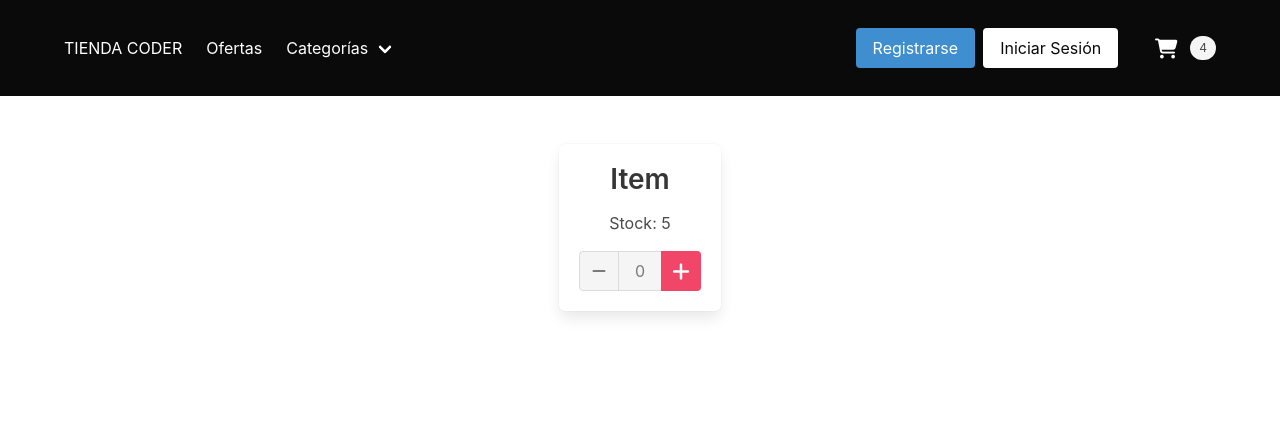
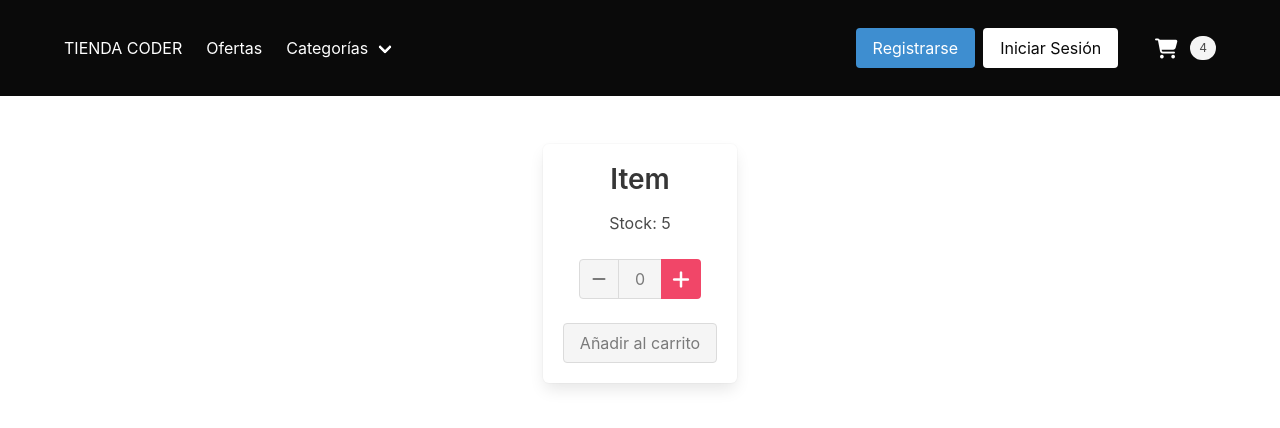
Before and after one commit to Draug0/codertienda-quevedo, a React (Create React App) app: page / in a window 1280 px wide. Shown: the top 428 px of the page. Built offline with nearby package versions, Linux system fonts and the light colour scheme.

Commit message:
Correccion entrega clase 5

```diff
--- a/src/components/CartWidget.js
+++ b/src/components/CartWidget.js
@@ -4,7 +4,7 @@ const CartWidget = () => {
     return (
         <a className="navbar-item">
             <span className="icon is-large">
-                <i class="fa-solid fa-lg fa-cart-shopping" />
+                <i className="fa-solid fa-lg fa-cart-shopping" />
             </span>
             <span className="tag is-rounded">4</span>
         </a>
--- a/src/components/ItemCount.js
+++ b/src/components/ItemCount.js
@@ -1,32 +1,49 @@
-import React from "react";
+import React, {useState} from "react";
 
 const ItemCount = ({ stock, initial, onAdd }) => {
+    const [ amount, setAmount ] = useState(initial)
+
+    const handleAmount = (action) => {
+        if (action == 'sumar') {
+            setAmount(amount + 1)
+        } else {
+            setAmount(amount - 1)
+        }
+    }
+
+
     return (
-        <div className="content">
-            <h2>Item</h2>
-            <p>Stock: {stock}</p>
+        <div className="is-flex is-flex-direction-column is-align-items-center">
+            <div className="content">
+                <h2>Item</h2>
+                <p>Stock: {stock}</p>
+            </div>
 
             <div className='buttons has-addons'>
                 <button
-                    className={`button is-danger ${stock == 0 || initial == 0 ? 'is-static' : ''}`}
-                    onClick={() => onAdd('restar')}
+                    className={`button is-danger ${stock == 0 || amount == 0 ? 'is-static' : ''}`}
+                    onClick={() => handleAmount('restar')}
                 >
                     <span className="icon is-small">
                         <i className="fa-solid fa-minus" />
                     </span>
                 </button>
 
-                <button className="button is-static">{initial}</button>
+                <button className="button is-static">{amount}</button>
 
                 <button
-                    className={`button is-danger ${initial == stock ? 'is-static' : ''}`}
-                    onClick={() => onAdd('sumar')}
+                    className={`button is-danger ${amount == stock ? 'is-static' : ''}`}
+                    onClick={() => handleAmount('sumar')}
                 >
                     <span className="icon is-small">
-                        <i class="fa-solid fa-lg fa-plus" />
+                        <i className="fa-solid fa-lg fa-plus" />
                     </span>
                 </button>
             </div>
+
+            <button className={`button is-dark ${amount == 0 ? 'is-static' : ''}`} onClick={() => onAdd(amount)}>
+                Añadir al carrito
+            </button>
         </div>
     )
 }
--- a/src/components/ItemListContainer.js
+++ b/src/components/ItemListContainer.js
@@ -2,21 +2,15 @@ import React, {useState} from "react";
 import ItemCount from "./ItemCount";
 
 const ItemListContainer = () => {
-    const [ initial, setInitial ] = useState(0)
-
-    const onAdd = (action) => {
-        if (action == 'sumar') {
-            setInitial(initial + 1)
-        } else {
-            setInitial(initial - 1)
-        }
+    const onAdd = (cantidad) => {
+        console.log(cantidad)
     }
 
     return (
         <div className="container">
             <div className="hero-body">
                 <div className="box">
-                    <ItemCount stock={5} initial={initial} onAdd={onAdd}/>
+                    <ItemCount stock={5} initial={0} onAdd={onAdd}/>
                 </div>
             </div>
         </div>
```
